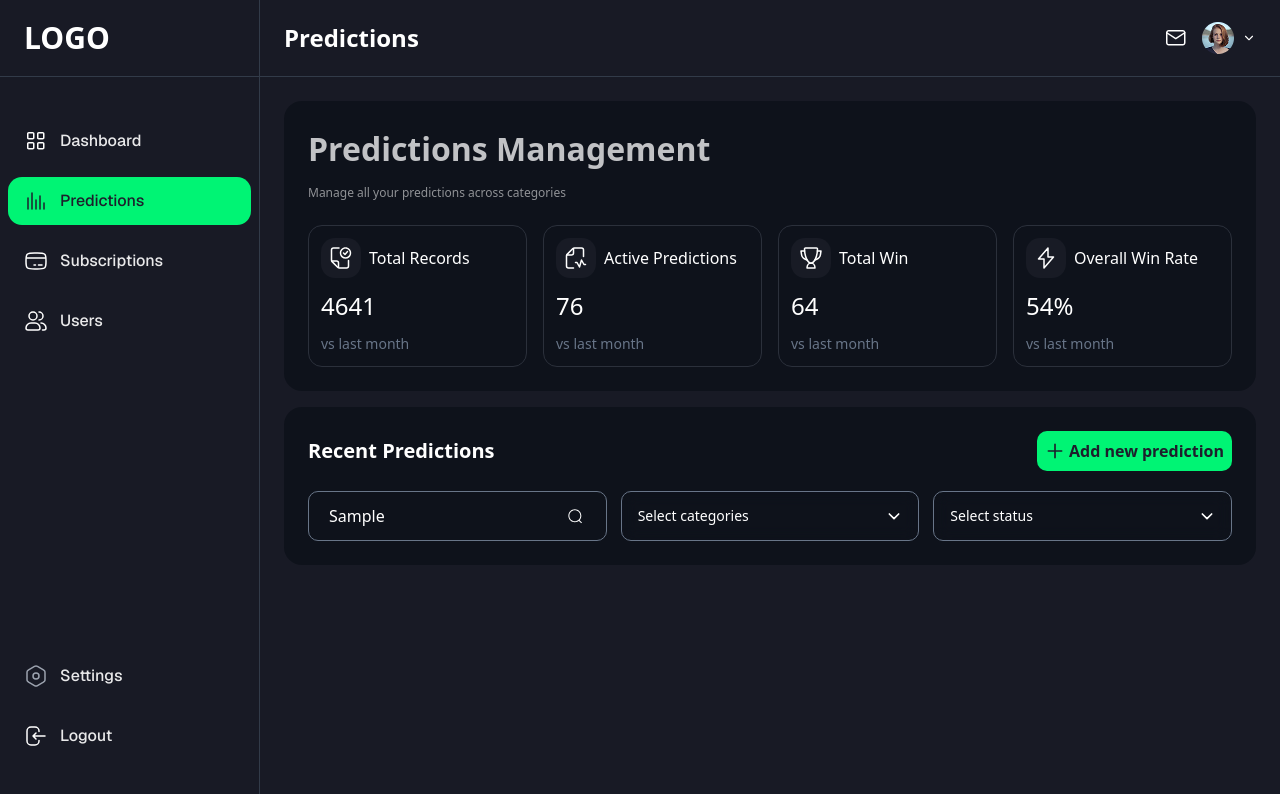
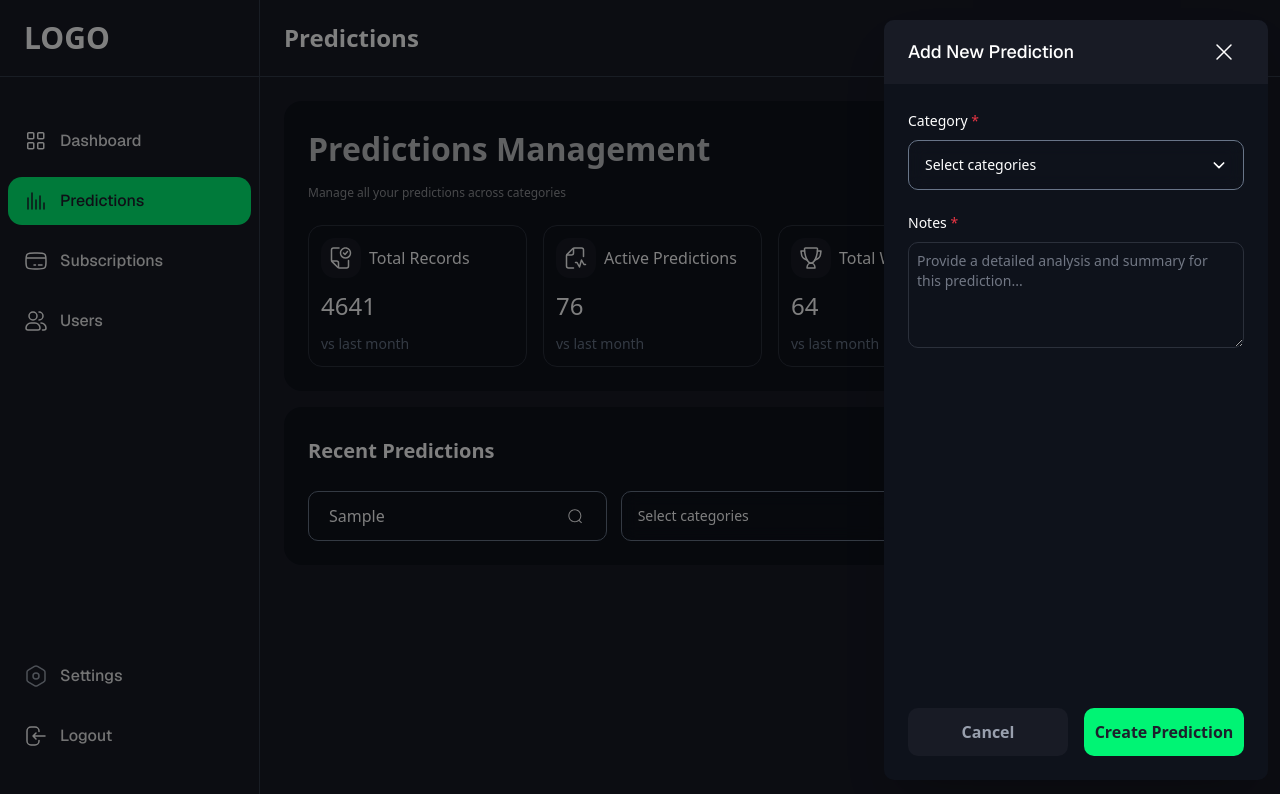
Before and after one commit to amuhaimen/fdahunter1_FO828B94B8AC4, a Next.js app: page /dashboard/predictions in a window 1280 px wide. Both pictures are taken after typing "Sample" into the empty fields and a click on the button "Add new prediction". Shown: the top 794 px of the page. Built offline with nearby package versions, Linux system fonts and the light colour scheme.

Commit message:
add prediction sidebar added successfully

```diff
--- /dev/null
+++ b/_components/icons/predictions/CrossIcon.tsx
@@ -0,0 +1,9 @@
+import React from 'react'
+
+export default function CrossIcon() {
+  return (
+    <svg xmlns="http://www.w3.org/2000/svg" width="24" height="24" viewBox="0 0 24 24" fill="none">
+  <path d="M19.0005 4.99988L5.00049 18.9999M5.00049 4.99988L19.0005 18.9999" stroke="white" stroke-width="1.5" stroke-linecap="round" stroke-linejoin="round"/>
+</svg>
+  )
+}
--- /dev/null
+++ b/_components/predictions/AddPredictionSidebar.tsx
@@ -0,0 +1,137 @@
+"use client";
+import React, { useEffect, useState } from "react";
+import { X } from "lucide-react";
+import CrossIcon from "../icons/predictions/CrossIcon";
+import CustomDropdown from "../reusable/CustomDropdown";
+
+interface TestData {
+  testName: string;
+  duration: string;
+  price: string;
+  status: "Active" | "Inactive";
+}
+
+interface AddTestSidebarProps {
+  isOpen?: boolean;
+  onClose?: () => void;
+  onSave?: (data: TestData) => void;
+}
+
+const AddPredictionSidebar: React.FC<AddTestSidebarProps> = ({
+  isOpen = false,
+  onClose,
+  onSave,
+}) => {
+  const [isVisible, setIsVisible] = useState(false);
+  const [isAnimating, setIsAnimating] = useState(false);
+    const [categories, setSelectedCategories] = useState("");
+
+
+    const categoriesOption = [
+    { value: "sports", label: "Sports" },
+    { value: "stocks", label: "Stocks" },
+    { value: "casino", label: "Casino" },
+  ];
+
+  useEffect(() => {
+    if (isOpen && !isVisible) {
+      setIsVisible(true);
+      setTimeout(() => setIsAnimating(true), 10);
+    } else if (!isOpen && isVisible) {
+      setIsAnimating(false);
+      setTimeout(() => setIsVisible(false), 300);
+    }
+  }, [isOpen, isVisible]);
+
+  const handleClose = () => {
+    setIsAnimating(false);
+    setTimeout(() => {
+      setIsVisible(false);
+      onClose?.();
+      // Reset form when closing
+
+    }, 300);
+  };
+
+  const handleBackdropClick = (e: React.MouseEvent<HTMLDivElement>) => {
+    if (e.target === e.currentTarget) {
+      handleClose();
+    }
+  };
+
+
+
+  const handleSave = () => {
+
+    handleClose();
+  };
+
+  const handleCancel = () => {
+    handleClose();
+  };
+
+  if (!isVisible) return null;
+
+  return (
+    <>
+      {/* Backdrop */}
+      <div
+        className={`fixed inset-0 bg-black/50 z-40 transition-opacity duration-300 ease-in-out ${
+          isAnimating ? "opacity-100" : "opacity-0"
+        }`}
+        onClick={handleBackdropClick}
+      />
+
+      {/* Sidebar */}
+      <div
+        className={`fixed right-3 top-5 bottom-5 h-[calc(100%-2.5rem)] w-full max-w-[80%] md:max-w-[30%] bg-[#0E121B] shadow-2xl z-50 transform transition-transform duration-300 ease-in-out rounded-lg overflow-hidden flex flex-col ${
+          isAnimating ? "translate-x-0" : "translate-x-full"
+        }`}
+      >
+        {/* Header */}
+        <div className="flex justify-between items-center py-3 px-6   bg-[#181B25]">
+          <h2 className="text-lg text-white font-sans font-medium">
+            Add New Prediction
+          </h2>
+          <button
+            onClick={handleClose}
+            className="p-2 hover:bg-black rounded-lg transition-colors duration-200 cursor-pointer"
+          >
+            <CrossIcon />
+          </button>
+        </div>
+
+        {/* Content area - This will grow to fill space */}
+        <div className="flex-1 overflow-y-auto p-6 flex flex-col justify-between">
+          <div className=" space-y-5">
+            <div>
+            <label htmlFor="" className=" text-white text-sm font-medium ">
+              Category <span className=" text-[#E93544]">*</span>
+            </label>
+            <CustomDropdown
+              options={categoriesOption}
+              value={categories}
+              onChange={setSelectedCategories}
+              placeholder="Select categories"
+              className="  flex-1  w-full mt-2  "
+            />
+
+            </div>
+
+            <div>
+                <label htmlFor="note" className=" text-white text-sm font-medium ">Notes <span className=" text-[#E93544]">*</span></label>
+                <textarea name="" id="" className=" w-full mt-2 border border-[#2B303B] h-26.5 focus:ring-1 focus:border-[#00f474] focus:outline-none rounded-lg  p-2 placeholder:text-sm placeholder:text-[#717784]  " placeholder="Provide a detailed analysis and summary for this prediction..."></textarea>
+            </div>
+          </div>
+          <div className=" flex flex-col lg:flex-row items-center gap-4">
+            <button onClick={handleCancel} className=" py-3 bg-[#181B25] hover:bg-[#181B25]/90 active:scale-95 rounded-lg text-base text-[#99A0AE] font-semibold w-full cursor-pointer">Cancel</button>
+            <button className=" py-3 bg-[#00F474] rounded-lg text-base text-[#1D1F2C] hover:bg-[#00F474]/90 font-semibold w-full cursor-pointer active:scale-95  transition-all ease-in duration-100" >Create Prediction</button>
+
+          </div>
+        </div>
+      </div>
+    </>
+  );
+};
+
+export default AddPredictionSidebar;
--- a/_components/predictions/Prediction.tsx
+++ b/_components/predictions/Prediction.tsx
@@ -1,15 +1,15 @@
- 'use client'
- import React, { useState } from 'react'
-import PageHeader from '../reusable/PageHeader'
-import TotalRecordsIcon from '../icons/predictions/TotalRecordsIcon';
-import ActivePredictionIcon from '../icons/predictions/ActivePredictionIcon';
-import TotalWin from '../icons/predictions/TotalWin';
-import OverAllWinIcon from '../icons/predictions/OverAllWinIcon';
-import PlusIcon from '../icons/predictions/PlusIcon';
-import { Search } from 'lucide-react';
-import { SearchBar } from '../reusable/SearchBar';
-import CustomDropdown from '../reusable/CustomDropdown';
-
+"use client";
+import React, { useState } from "react";
+import PageHeader from "../reusable/PageHeader";
+import TotalRecordsIcon from "../icons/predictions/TotalRecordsIcon";
+import ActivePredictionIcon from "../icons/predictions/ActivePredictionIcon";
+import TotalWin from "../icons/predictions/TotalWin";
+import OverAllWinIcon from "../icons/predictions/OverAllWinIcon";
+import PlusIcon from "../icons/predictions/PlusIcon";
+import { Search } from "lucide-react";
+import { SearchBar } from "../reusable/SearchBar";
+import CustomDropdown from "../reusable/CustomDropdown";
+import AddPredictionSidebar from "./AddPredictionSidebar";
 
 interface StatCardProps {
   title: string;
@@ -19,14 +19,14 @@ interface StatCardProps {
 }
 
 export default function Prediction() {
-
-  const [searchTerm, setSearchTerm] = useState('');
-  const [categories, setSelectedCategories] = useState('');
+  const [searchTerm, setSearchTerm] = useState("");
+  const [categories, setSelectedCategories] = useState("");
+  const [isAddSidebarOpen, setIsAddSidebarOpen] = useState(false);
 
   const categoriesOption = [
-    { value: 'sports', label: 'Sports' },
-    { value: 'stocks', label: 'Stocks' },
-    { value: 'casino', label: 'Casino' },
+    { value: "sports", label: "Sports" },
+    { value: "stocks", label: "Stocks" },
+    { value: "casino", label: "Casino" },
   ];
 
   const statCardsData: StatCardProps[] = [
@@ -34,7 +34,7 @@ interface StatCardProps {
       title: "Total Records",
       value: 4641,
       period: "vs last month",
-      icon: <TotalRecordsIcon  />,
+      icon: <TotalRecordsIcon />,
     },
     {
       title: "Active Predictions",
@@ -56,14 +56,26 @@ interface StatCardProps {
     },
   ];
 
+  const handleCloseAddSidebar = () => {
+    setIsAddSidebarOpen(false);
+  };
 
+  const handleAddPrediction = (newTestData: unknown) => {
+    console.log("Adding new test:", newTestData);
+    // Add your API call or state update logic here
+  };
 
+  const handleOpenAddSidebar = () => {
+    setIsAddSidebarOpen(true);
+  };
 
   return (
     <div>
-        <div className=' bg-[#0E121B] p-6 rounded-2xl '>
-        <PageHeader title='Predictions Management' subtitle='Manage all your predictions across categories'/>
-
+      <div className=" bg-[#0E121B] p-6 rounded-2xl ">
+        <PageHeader
+          title="Predictions Management"
+          subtitle="Manage all your predictions across categories"
+        />
 
         <div className="mt-6 grid grid-cols-1 md:grid-cols-2 lg:grid-cols-4 gap-4 w-full">
           {statCardsData.map((card, index) => (
@@ -73,28 +85,62 @@ interface StatCardProps {
             >
               <div className=" flex items-center gap-2">
                 <div className=" bg-[#181B25] p-2 rounded-xl">{card.icon}</div>
-                <h3 className=" text-white text-base font-medium">{card.title}</h3>
+                <h3 className=" text-white text-base font-medium">
+                  {card.title}
+                </h3>
               </div>
-              <h2 className=" text-white text-2xl font-medium my-3">{card.value}</h2>
-              <p className=" text-[#687588] text-sm font-medium">{card.period}</p>
+              <h2 className=" text-white text-2xl font-medium my-3">
+                {card.value}
+              </h2>
+              <p className=" text-[#687588] text-sm font-medium">
+                {card.period}
+              </p>
             </div>
           ))}
         </div>
       </div>
-        <div className=' bg-[#0E121B] p-6 rounded-2xl mt-4'>
-               <div className=' flex justify-between items-center'>
-                <h2 className=' text-white text-xl font-bold'>Recent Predictions</h2>
-                <button className='  bg-[#00F474]  text-base text-[#1D1F2C] font-semibold p-2 rounded-lg
-                 cursor-pointer flex items-center gap-1 hover:bg-[#00F474]/90 transition active:scale-95'>
-                  <PlusIcon/>
-                   Add new prediction</button>
+      <div className=" bg-[#0E121B] p-6 rounded-2xl mt-4">
+        <div className=" flex justify-between items-center">
+          <h2 className=" text-white text-xl font-bold">Recent Predictions</h2>
+          <button
+            onClick={handleOpenAddSidebar}
+            className="  bg-[#00F474]  text-base text-[#1D1F2C] font-semibold p-2 rounded-lg
+                 cursor-pointer flex items-center gap-1 hover:bg-[#00F474]/90 transition active:scale-95"
+          >
+            <PlusIcon />
+            Add new prediction
+          </button>
         </div>
-   <div className=' mt-5 flex flex-col lg:flex-row items-center w-full gap-3.5'>
-    <SearchBar placeholder='Search Picks' value={searchTerm} onChange={setSearchTerm } className='  flex-1'/>
-    <CustomDropdown options={categoriesOption} value={categories} onChange={setSelectedCategories} placeholder='Select categories' className='  flex-1  w-full' />
-    <CustomDropdown options={categoriesOption} value={categories} onChange={setSelectedCategories} placeholder='Select status' className='  flex-1 w-full' />
+        <div className=" mt-5 flex flex-col lg:flex-row items-center w-full gap-3.5">
+          <SearchBar
+            placeholder="Search Picks"
+            value={searchTerm}
+            onChange={setSearchTerm}
+            className="  flex-1"
+          />
+          <CustomDropdown
+            options={categoriesOption}
+            value={categories}
+            onChange={setSelectedCategories}
+            placeholder="Select categories"
+            className="  flex-1  w-full"
+          />
+          <CustomDropdown
+            options={categoriesOption}
+            value={categories}
+            onChange={setSelectedCategories}
+            placeholder="Select status"
+            className="  flex-1 w-full"
+          />
         </div>
       </div>
+
+      {/* sidebar */}
+      <AddPredictionSidebar
+        isOpen={isAddSidebarOpen}
+        onClose={handleCloseAddSidebar}
+        onSave={handleAddPrediction}
+      />
     </div>
-   )
+  );
 }
```
Lines whose indentation alone changed are shown as unchanged.
